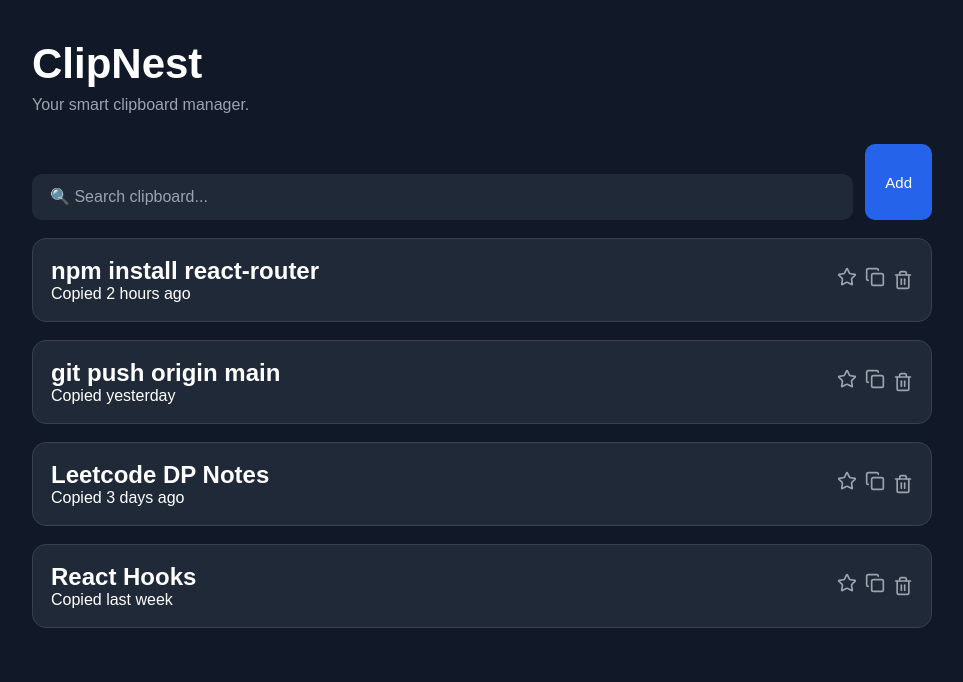
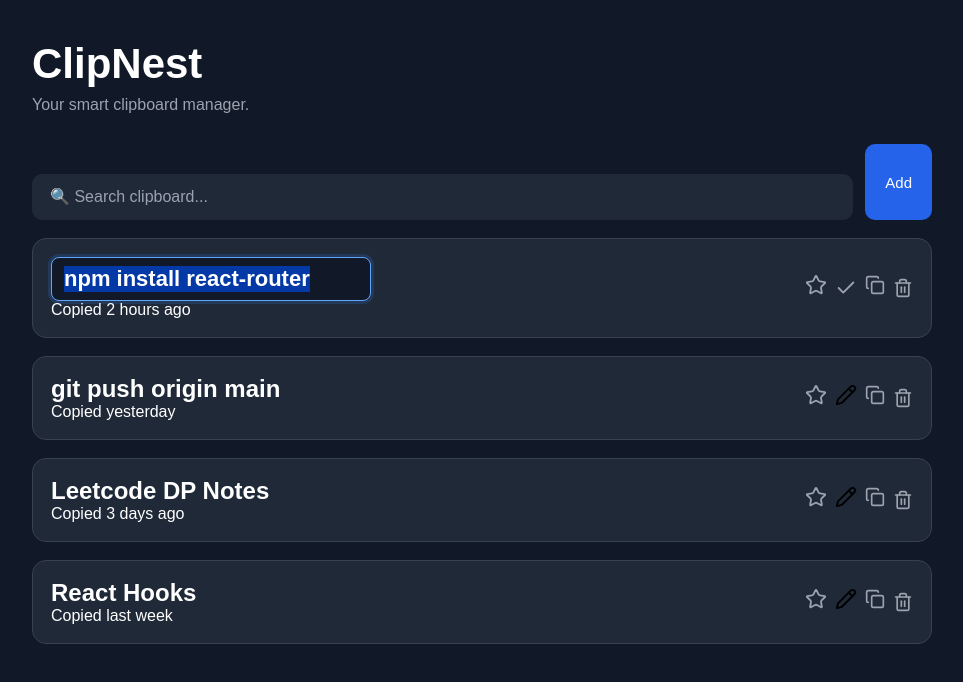
Before and after one commit to Samridhi4011/ClipNest, a React (Vite) app: page / in a window 1280 px wide. Both pictures are taken after a click on the button 1033 px from the left and 280 px from the top of the page. Shown: the top 682 px of the page, without its empty margins (158-1121 px from the left). Built offline with nearby package versions, Linux system fonts and the light colour scheme.

Commit message:
Added edit functionality with favorites and keyboard shortcuts

```diff
--- a/src/App.css
+++ b/src/App.css
@@ -179,3 +179,57 @@
   color: white;
   transform: scale(1.1);
 }
+
+.edit-input {
+  width: 100%;
+  background: #111827;
+  color: white;
+
+  border: 1px solid #3b82f6;
+  border-radius: 8px;
+
+  outline: none;
+
+  font-size: 22px;
+  font-weight: 700;
+  font-family: inherit;
+
+  padding: 8px 12px;
+
+  transition: 0.2s;
+}
+
+.edit-input:focus {
+  border-color: #60a5fa;
+  box-shadow: 0 0 0 3px rgba(59, 130, 246, 0.18);
+}
+
+.card-top {
+  display: flex;
+  align-items: center;
+  justify-content: space-between;
+  gap: 16px;
+}
+
+.card-top h2,
+.edit-input {
+  flex: 1;
+}
+
+.save-btn {
+  background: transparent;
+  border: none;
+  color: #9ca3af;
+  cursor: pointer;
+
+  display: flex;
+  align-items: center;
+  justify-content: center;
+
+  transition: 0.2s;
+}
+
+.save-btn:hover {
+  color: #22c55e;
+  transform: scale(1.1);
+}
--- a/src/App.tsx
+++ b/src/App.tsx
@@ -21,6 +21,8 @@ function App() {
   });
 
   const [search, setSearch] = useState("");
+  const [editText, setEditText] = useState("");
+  const [editingId, setEditingId] = useState<number | null>(null);
 
   useEffect(() => {
     localStorage.setItem(
@@ -56,6 +58,33 @@ function App() {
       )
     );
   }
+
+  function handleCancel() {
+    setEditingId(null);
+    setEditText("");
+  }
+
+  function handleEdit(id: number) {
+    const item = items.find((item) => item.id === id);
+
+    if (!item) return;
+
+    setEditingId(id);
+    setEditText(item.text);
+  }
+  function handleSave(id: number) {
+    setItems(
+      items.map((item) =>
+        item.id === id
+          ? { ...item, text: editText }
+          : item
+      )
+    );
+
+    setEditingId(null);
+    setEditText("");
+}
+
   function handleCopy(text: string) {
     navigator.clipboard.writeText(text);
   }
@@ -86,9 +115,14 @@ function App() {
               text={item.text}
               time={item.time}
               favorite={item.favorite}
+              isEditing={editingId === item.id}
+              editText={editText}
+              setEditText={setEditText}
               onFavorite={() => handleFavorite(item.id)}
               onCopy={() => handleCopy(item.text)}
               onDelete={() => handleDelete(item.id)}
+              onEdit={() => handleEdit(item.id)}
+              onSave={() => handleSave(item.id)}
             />
           ))}
       </div>
--- a/src/components/ClipboardCard.tsx
+++ b/src/components/ClipboardCard.tsx
@@ -1,27 +1,67 @@
-import { Trash2, Copy, Star } from "lucide-react";
-
+import {
+  Star,
+  StarOff,
+  Pencil,
+  Copy,
+  Trash2,
+  Check,
+} from "lucide-react";
 type Props = {
   text: string;
   time: string;
   favorite: boolean;
+  onCancel: () => void;
+  isEditing: boolean;
+  onSave: () => void;
+
+  editText: string;
+  setEditText: React.Dispatch<React.SetStateAction<string>>;
+
   onFavorite: () => void;
   onCopy: () => void;
   onDelete: () => void;
+  onEdit: () => void;
 };
 
 function ClipboardCard({
   text,
   time,
   favorite,
+  isEditing,
+  editText,
+  onSave,
+  setEditText,
+  onCancel,
   onFavorite,
   onCopy,
   onDelete,
+  onEdit,
 }: Props) {
   return (
     <div className="clipboard-card">
       <div className="card-top">
         <div>
-          <h2>{text}</h2>
+          {isEditing ? (
+            <input
+                className="edit-input"
+                value={editText}
+                autoFocus
+                onFocus={(e) => e.target.select()}
+                onChange={(e) => setEditText(e.target.value)}
+                onKeyDown={(e) => {
+                    if (e.key === "Enter") {
+                        onSave();
+                    }
+
+                    if (e.key === "Escape") {
+                        setEditText(text);
+                        onCancel();
+                    }
+                }}
+            />
+        ) : (
+        <h2>{text}</h2>
+    )}
           <p>{time}</p>
         </div>
 
@@ -31,11 +71,27 @@ function ClipboardCard({
             onClick={onFavorite}
           >
             <Star
-              size={20}
-              fill={favorite ? "#facc15" : "none"}
-              color={favorite ? "#facc15" : "#9ca3af"}
+              size={22}
+              fill={favorite ? "#FFD43B" : "none"}
+              color={favorite ? "#FFD43B" : "#9ca3af"}
             />
           </button>
+
+          {isEditing ? (
+            <button
+                className="save-btn"
+                onClick={onSave}
+            >
+                <Check size={22} />
+            </button>
+        ) : (
+        <button
+            className="edit-btn"
+            onClick={onEdit}
+        >
+            <Pencil size={22} />
+        </button>
+    )}
 
           <button
             className="copy-btn"
--- a/src/index.css
+++ b/src/index.css
@@ -7,3 +7,15 @@
 body {
   background: #111827;
 }
+
+.edit-btn {
+  background: transparent;
+  border: none;
+  cursor: pointer;
+  font-size: 22px;
+  transition: 0.2s;
+}
+
+.edit-btn:hover {
+  transform: scale(1.1);
+}
```
